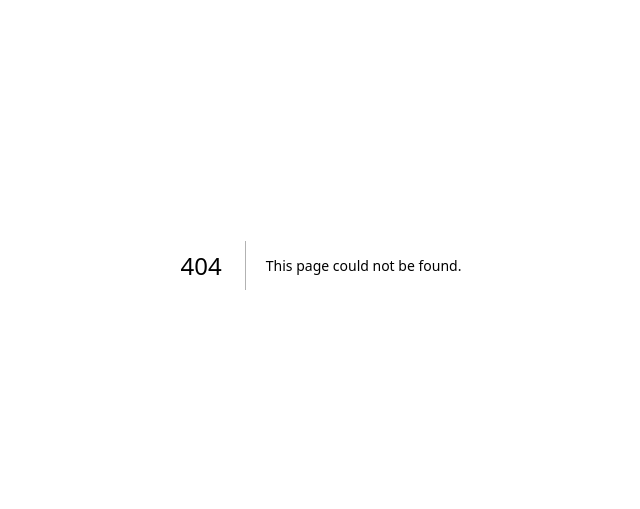
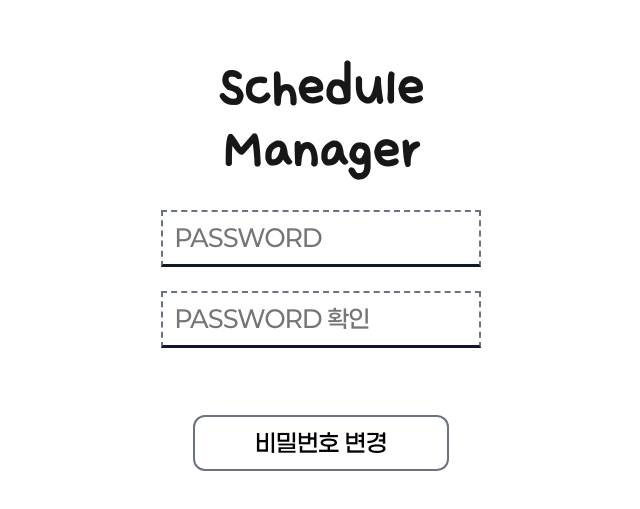
Before and after one commit to AnDev77/Schedule-Manager, a Next.js app in the folder frontend/: page /find/changePassword in a window 1280 px wide. Before the commit this address had no page. Shown: the part 135-644 px from the top of the page, without its empty margins (319-959 px from the left). Built offline with nearby package versions, Linux system fonts and the light colour scheme.

Commit message:
Feat: 유저 설정 페이지(아이디 확인, 비밀번호 변경) 추가

```diff
--- /dev/null
+++ b/frontend/src/app/find/changePassword/page.jsx
@@ -0,0 +1,36 @@
+"use client"
+
+import InputBox from '@/components/common/input-box';
+import BigButton from '@/components/common/big-button';
+import Title from '@/components/common/title';
+import styles from '@/styles/pages/login.module.css';
+import { useState } from 'react';
+import { useRouter } from 'next/navigation';
+
+const ChangePassword = () => {
+    // TODO: 유저 설정 페이지(비밀번호 변경) 구현
+    const [password, setPassword] = useState('');
+    const [passwordCheck, setPasswordCheck] = useState('');
+    const router = useRouter();
+
+    const handleClick = (e) => {
+        if(password !== passwordCheck) {
+            alert('비밀번호를 확인해주세요.');
+        } else {
+            alert('비밀번호가 변경되었습니다.');
+            router.push('/login');
+        }
+    }
+
+    return (
+        <>
+            <Title>Schedule<br/>Manager</Title>
+            <InputBox type='password' placeholder='PASSWORD' value={password} onChange={(e) => setPassword(e.target.value)} />
+            <InputBox type='password' placeholder='PASSWORD 확인' value={passwordCheck} onChange={(e) => setPasswordCheck(e.target.value)} />
+            <br/>
+            <BigButton className={styles.loginButton} onClick={handleClick}>비밀번호 변경</BigButton>
+        </>
+    )
+}
+
+export default ChangePassword;
--- /dev/null
+++ b/frontend/src/app/find/layout.jsx
@@ -0,0 +1,13 @@
+import UserLayout from '@/components/layouts/user-layout';
+
+export const metadata = {
+    title: 'findUser | Schedule Manager'
+}
+
+export default function FindLayout({ children }) {
+    return (
+        <UserLayout>
+            {children}
+        </UserLayout>
+    );
+}
--- a/frontend/src/app/user/page.jsx
+++ /dev/null
@@ -1,5 +0,0 @@
-const User = () => {
-    // TODO: 유저 설정 페이지(비밀번호 변경 등) 구현
-}
-
-export default User;
```
Also changed, not shown: frontend/src/app/find/page.jsx (added, +34 -0 lines).
